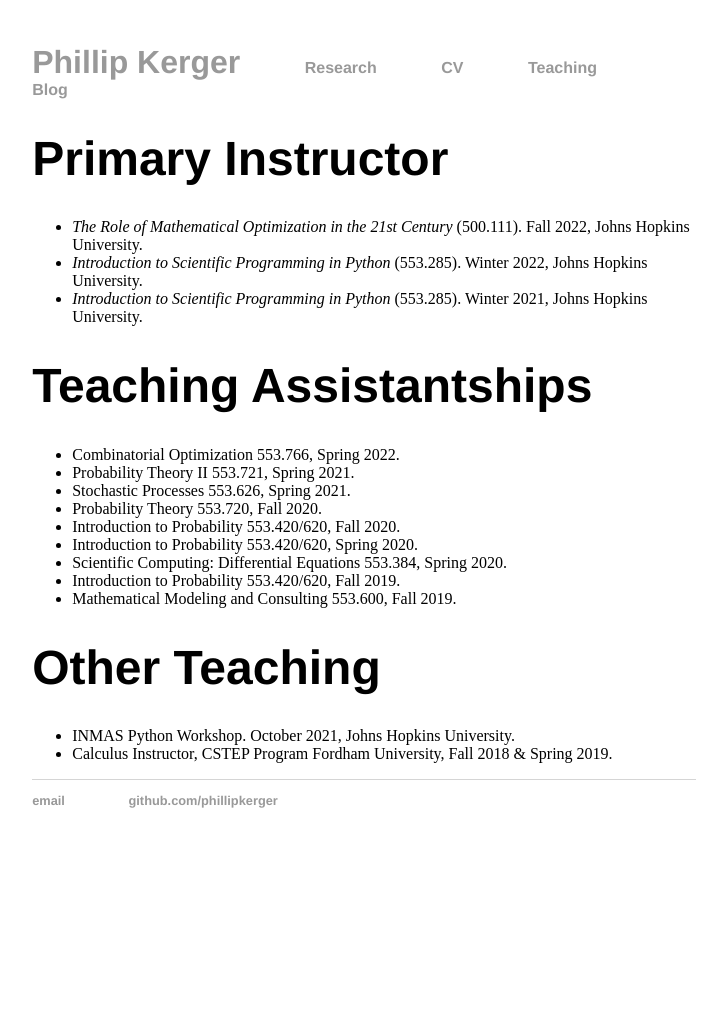
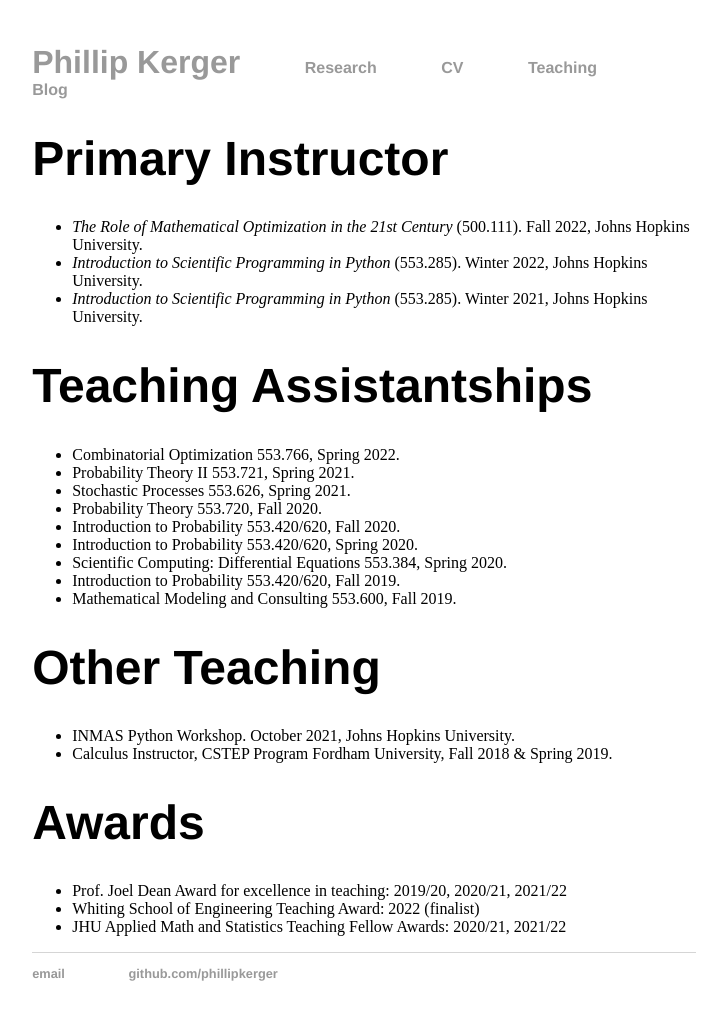
Before and after one commit to PhillipKerger/phillipkerger.github.io, a Jekyll site: the page built from teaching/index.html, in a window 1280 px wide. Shown: the whole page, without its empty margins (276-996 px from the left). Built offline with Jekyll 4.4.1, drawn with Linux system fonts in a browser that asks for light colours; before the commit the page ends 900 px from its top, so only the background shows below that.

Commit message:
Update index.html

```diff
--- a/teaching/index.html
+++ b/teaching/index.html
@@ -33,5 +33,11 @@ title: Phillip Kerger
 			<li>Calculus Instructor, CSTEP Program Fordham University, Fall 2018 & Spring 2019. </li>
 		</ul>
 
+	<h1>Awards</h1>
+	<ul>
+		<li> Prof. Joel Dean Award for excellence in teaching: 2019/20, 2020/21, 2021/22  </li>
+		<li> Whiting School of Engineering Teaching Award: 2022 (finalist) </li>
+		<li> JHU Applied Math and Statistics Teaching Fellow Awards: 2020/21, 2021/22 </li>
+	</ul>
 
 </div><!-- /.blurb -->
```
